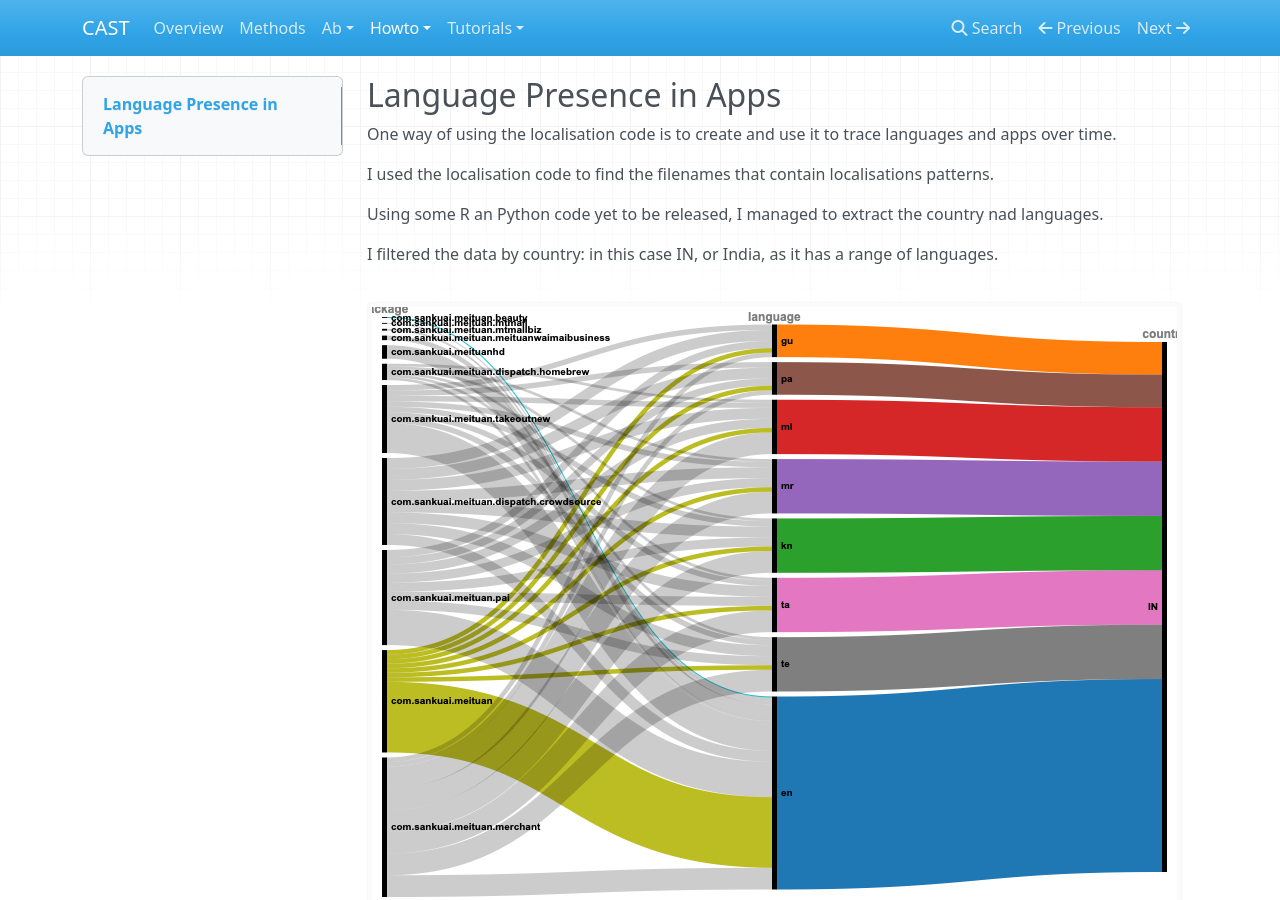
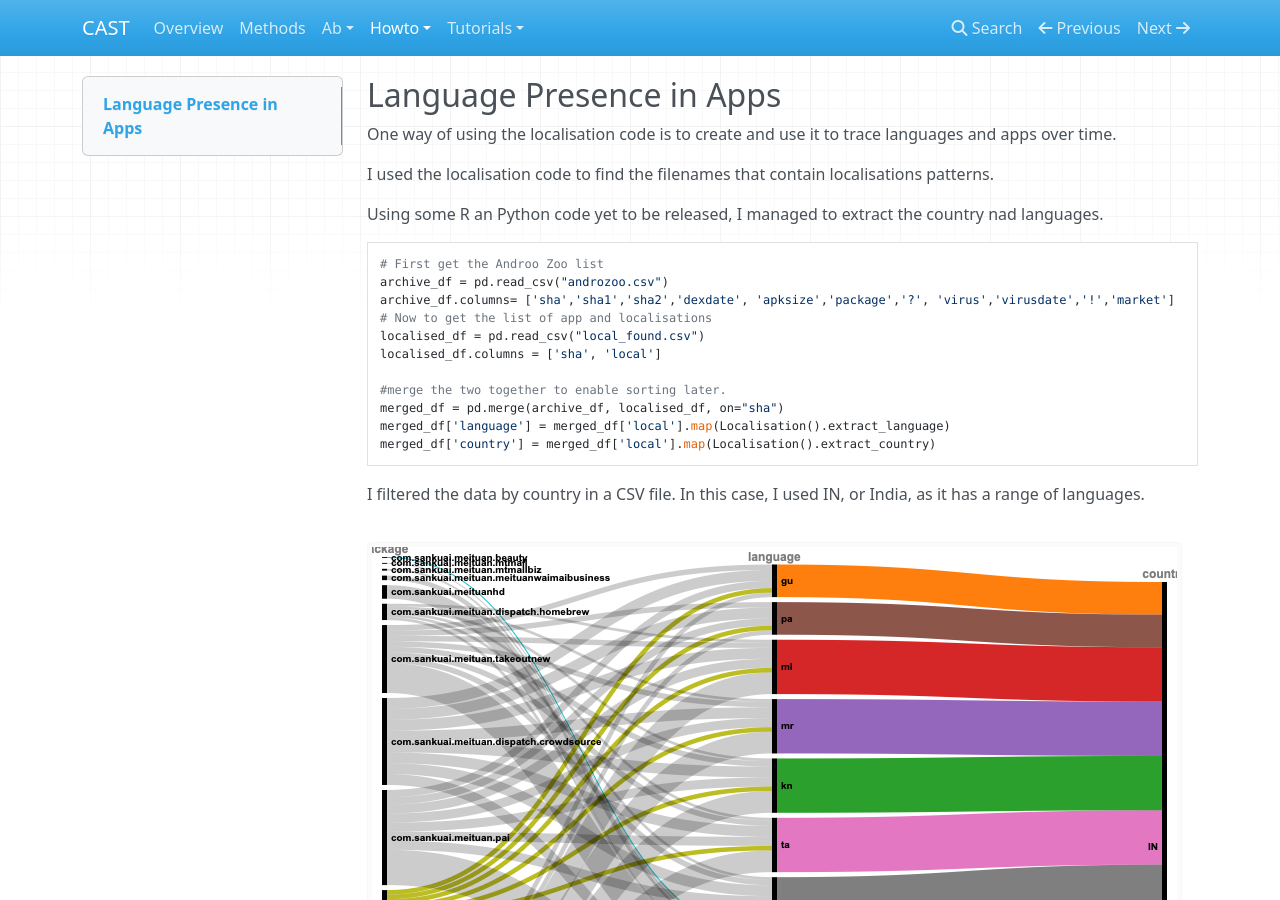
Before and after one commit to iaine/app_histories, an MkDocs documentation site: the page built from docs/howto/app_language.md, in a window 1280 px wide and 900 px high. Built offline with MkDocs 1.6.1, drawn with Linux system fonts in a browser that asks for light colours; nearby versions of some CDN libraries.

Commit message:
Updated howto

````diff
--- a/docs/howto/app_language.md
+++ b/docs/howto/app_language.md
@@ -6,13 +6,26 @@ I used the localisation code to find the filenames that contain localisations pa
 
 Using some R an Python code yet to be released, I managed to extract the country nad languages.
 
-I filtered the data by country: in this case IN, or India, as it has a range of languages.
+```
+# First get the Androo Zoo list
+archive_df = pd.read_csv("androzoo.csv")
+archive_df.columns= ['sha','sha1','sha2','dexdate', 'apksize','package','?', 'virus','virusdate','!','market']
+# Now to get the list of app and localisations
+localised_df = pd.read_csv("local_found.csv")
+localised_df.columns = ['sha', 'local']
+
+#merge the two together to enable sorting later.
+merged_df = pd.merge(archive_df, localised_df, on="sha")
+merged_df['language'] = merged_df['local'].map(Localisation().extract_language)
+merged_df['country'] = merged_df['local'].map(Localisation().extract_country)
+```
+
+I filtered the data by country in a CSV file. In this case, I used IN, or India, as it has a range of languages.
 
 ![All languages for an app ](../assets/meituan_language_country.png)
 
-
 This provides a nice broad view of the territry. The data can be broken down further. In this case, I broke it down by major version number of the app as extracted while reading the permission from the manifests.
 
-![A Composite Image of Versions of an App wth its languages](../assets/composite.jpg)
+![A Composite Image of Versions of an App with its languages](../assets/composite.jpg)
 
 This offers many more different forms of reading that require further investigation.
````
